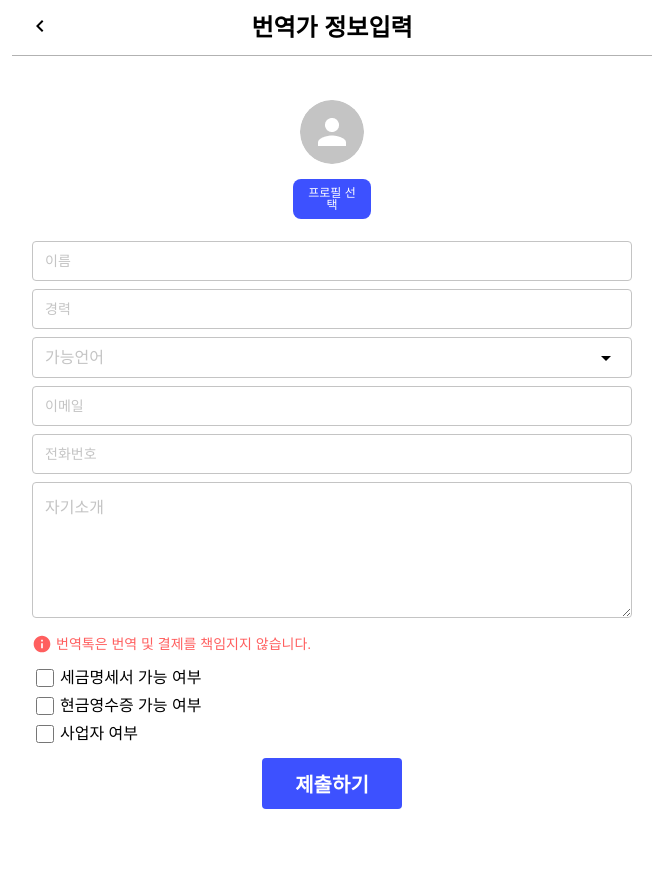
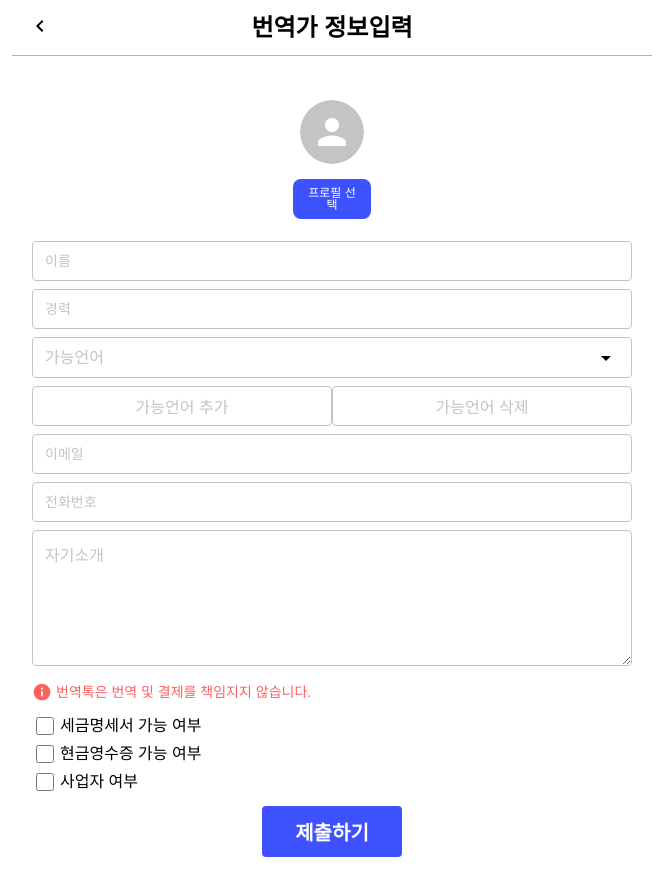
Before and after one commit to TranslationTalk/Front-End, a React (Create React App) app: page /translator/signup in a window 1280 px wide. Shown: the top 896 px of the page, without its empty margins (308-971 px from the left). Built offline with nearby package versions, Linux system fonts and the light colour scheme; a web font is replaced by a local one.

Commit message:
:sparkles: TranslatorSignupForm 가능언어 추가 기능
TranslatorSignupForm에서 가능언어 추가 기능 추가

```diff
--- a/src/components/input/SelectInput.jsx
+++ b/src/components/input/SelectInput.jsx
@@ -58,7 +58,7 @@ SelectInput.propTypes = {
   id: PropTypes.string,
   name: PropTypes.string,
   onChange: PropTypes.func.isRequired,
-  value: PropTypes.string.isRequired,
+  value: PropTypes.string,
   defaultOption: PropTypes.string.isRequired,
   options: PropTypes.array.isRequired,
 }
--- a/src/components/menu/ToggleMenu.jsx
+++ b/src/components/menu/ToggleMenu.jsx
@@ -46,13 +46,10 @@ const MenuWrap = styled.div`
   cursor: pointer;
   justify-content: space-around;
   font-size: 20px;
-  margin: 20px;
 `
 
 const Menu = styled.div`
   width: 100%;
-  margin-bottom: 20px;
-  padding-bottom: 20px;
 `
 
 const UnderLineClick = styled.div`
--- a/src/pages/translator/TranslatorSignupForm.jsx
+++ b/src/pages/translator/TranslatorSignupForm.jsx
@@ -13,6 +13,7 @@ import { apis } from '../../utils/axios'
 import defaultProfile from '../../assets/images/TranslatorProfile.png'
 import { language } from '../../constant/selectOptions'
 import styled from 'styled-components'
+import { useEffect } from 'react/cjs/react.development'
 
 const initialState = {
   name: '',
@@ -32,6 +33,8 @@ const TranslatorSignupForm = () => {
   const [formData, setFormData] = useState(initialState)
   //파일 미리볼 url을 저장해줄 state
   const [fileImage, setFileImage] = useState('')
+  const [selectInputs, setSelectInputs] = useState([0])
+  const [languages, setLanguages] = useState({})
 
   // 파일 삭제
   // const deleteFileImage = () => {
@@ -55,21 +58,45 @@ const TranslatorSignupForm = () => {
     console.log(id, name, value)
     setFormData({
       ...formData,
-      [id]:
-        name === 'taxPossible' ||
-        name === 'cashPossible' ||
-        name === 'isBusiness'
-          ? checked
-          : value,
+      [id === '' ? name : id]: name === '' ? checked : value,
     })
 
-    if (id === 'input-file') {
+    if (id === 'profileFile') {
       console.log(id, value.slice(12))
       console.log(files)
       setFileImage(URL.createObjectURL(files[0]))
       console.log(fileImage)
     }
   }
+
+  const handleSelectChange = e => {
+    const { name, value } = e.target
+    setLanguages({ ...languages, [name]: value })
+  }
+
+  const addSelectInput = () => {
+    setSelectInputs(prev => [...prev, prev.length.toString()])
+  }
+
+  const removeSelectInput = () => {
+    if (selectInputs.length === 1) return // 기본 한 개는 가지고 있어야 하므로
+
+    // 가능 언어 추가했다가 아직 선택 안했을 경우에도 삭제가 되어야 하므로
+    // languages object 길이 early return 보다 먼저 해준다.
+    setSelectInputs(selectInputs.slice(0, selectInputs.length - 1))
+
+    if (Object.keys(languages).length === 1) return
+
+    // 그냥 바로 수정 하면 당연히 안될 듯 그래서 복제함
+    const tempLanguages = { ...languages }
+    delete tempLanguages[Object.keys(tempLanguages).length - 1]
+    setLanguages(tempLanguages)
+  }
+
+  useEffect(() => {
+    const language = Object.values(languages).join(',')
+    setFormData({ ...formData, language })
+  }, [languages])
 
   return (
     <>
@@ -93,15 +120,29 @@ const TranslatorSignupForm = () => {
       <Form onSubmit={handleSubmit}>
         <TextInput name="name" placeholder="이름" onChange={handleChange} />
         <TextInput name="career" placeholder="경력" onChange={handleChange} />
-        <SelectInput
-          id="language"
-          name="language"
-          onChange={handleChange}
-          defaultOption="가능언어"
-          value={formData.language}
-          options={language}
-        />
-        {/* 가능언어 추가 필요 */}
+        {selectInputs.map((select, index) => (
+          <SelectInput
+            key={select}
+            id="language"
+            name={select.toString()}
+            value={languages[index]}
+            onChange={handleSelectChange}
+            defaultOption="가능언어"
+            options={language}
+          />
+        ))}
+        <ButtonWrap>
+          <Button
+            type="button"
+            content="가능언어 추가"
+            onClick={addSelectInput}
+          />
+          <Button
+            type="button"
+            content="가능언어 삭제"
+            onClick={removeSelectInput}
+          />
+        </ButtonWrap>
         <TextInput
           name="email"
           type="email"
@@ -119,8 +160,9 @@ const TranslatorSignupForm = () => {
           placeholder="자기소개"
           onChange={handleChange}
         />
-        <div>
+        <CheckboxWrap>
           <StatusMessage
+            icon="info"
             text="번역톡은 번역 및 결제를 책임지지 않습니다."
             color="#FF5F5F"
           />
@@ -139,7 +181,7 @@ const TranslatorSignupForm = () => {
             label="사업자 여부"
             onChange={handleChange}
           />
-        </div>
+        </CheckboxWrap>
         <Button type="submit" content="제출하기" />
       </Form>
     </>
@@ -173,15 +215,6 @@ const Form = styled.form`
   flex-direction: column;
   gap: 8px;
   padding: 0 20px;
-  & > div {
-    margin-top: 8px;
-    & > div {
-      margin-bottom: 4px;
-    }
-    & > div:first-child {
-      margin-bottom: 12px;
-    }
-  }
   & > button {
     width: fit-content;
     height: fit-content;
@@ -192,4 +225,28 @@ const Form = styled.form`
   }
 `
 
+const ButtonWrap = styled.div`
+  margin-top: 0;
+  & > button {
+    font-size: var(--fs-14);
+    font-weight: normal;
+    width: 50%;
+    padding: 7px 12px;
+    background-color: var(--white);
+    color: var(--gray-c4);
+    border: 1px solid var(--gray-c4);
+    margin: 0;
+  }
+`
+
+const CheckboxWrap = styled.div`
+  margin-top: 8px;
+  & > div {
+    margin-bottom: 4px;
+  }
+  & > div:first-child {
+    margin-bottom: 12px;
+  }
+`
+
 export default TranslatorSignupForm
```
